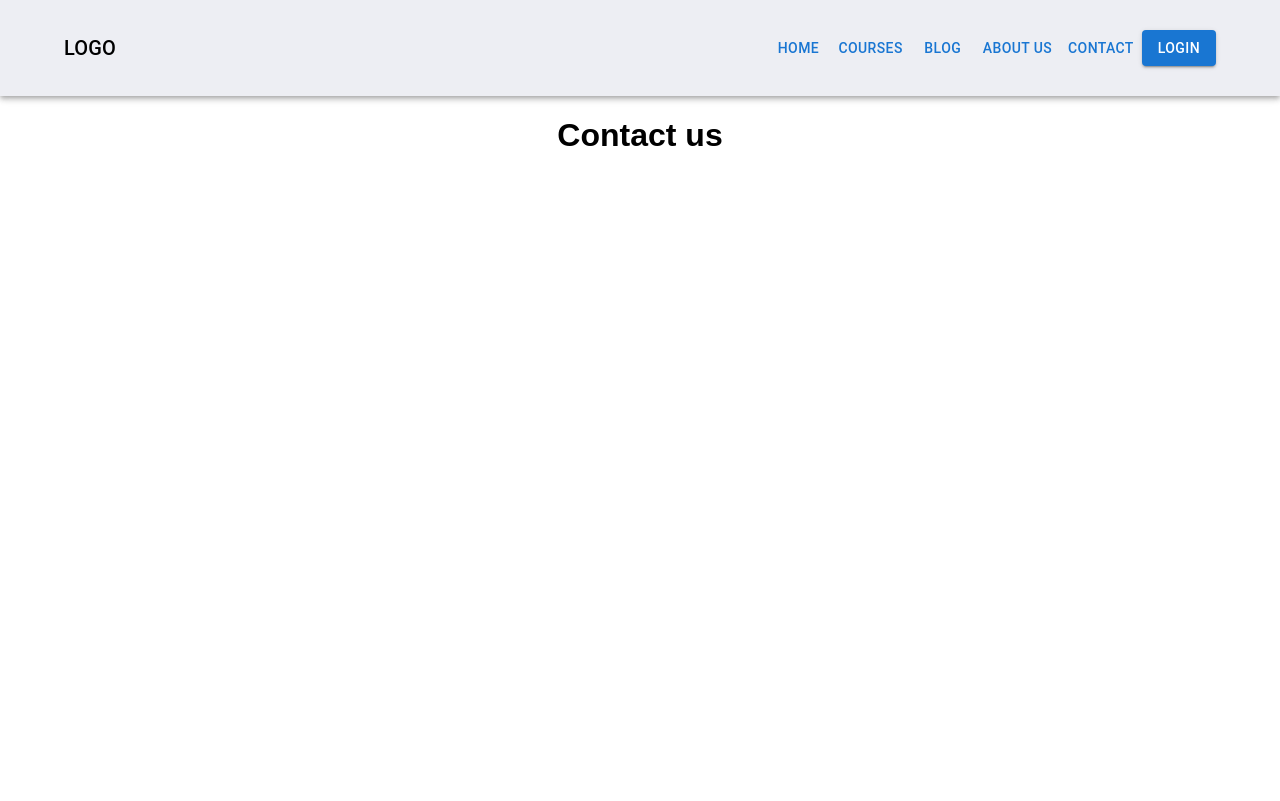
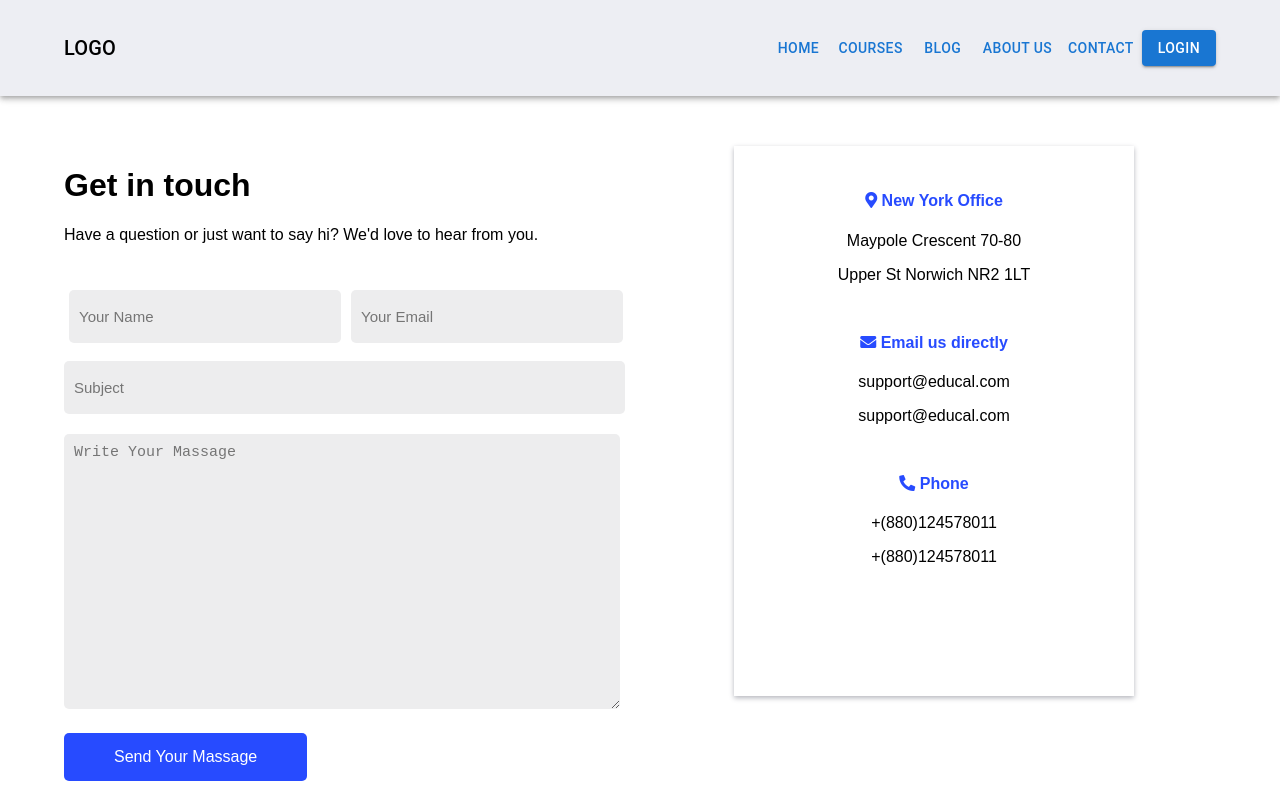
Before and after one commit to thekawsarhossain/team-project-educational, a React (Create React App) app: page /contact in a window 1280 px wide. Built offline with nearby package versions, Linux system fonts and the light colour scheme; the HTML template or start-up script is replaced by a standard one.

Commit message:
added contact sestion

```diff
--- a/src/components/Contact/Contact.css
+++ b/src/components/Contact/Contact.css
@@ -0,0 +1,75 @@
+
+.contact-section{
+  margin-top: 50px;
+
+}
+.contact-from{
+  text-align: left;
+}
+.contact-from .input-1{
+  margin: 30px 5px 0px 5px;
+
+}
+.contact-from .input-2{
+  width: 96%;
+  margin-bottom:20px ;
+}
+.contact-from input{
+  padding: 18px 10px;
+  width: 50%;
+  border: 0;
+  background-color: #ededee;
+  border-radius: 5px;
+  font-size: 15px;
+
+}
+
+.contact-from input:focus, textarea:focus{
+  outline: 2px solid #274BFF;
+}
+.flex{
+  display: flex;
+
+}
+
+.contact-from button{
+  margin: 20px 0px;
+  border: 0;
+  background-color: #274BFF;
+  padding: 15px 50px;
+  border-radius: 5px;
+  font-size: 16px;
+  color: white;
+}
+
+.contact-from button:hover{
+
+  color: black;
+
+}
+textarea{
+  width: 95%;
+  background-color: #ededee;
+  border: 0;
+  border-radius: 5px;
+  padding: 10px;
+  font-size: 15px;
+
+}
+
+.address-info{
+  width: 350px;
+  height: 500px;
+  margin: 0 auto;
+  box-shadow: 0px 2px 5px 0px #b5b6bd;
+  padding: 25px;
+
+}
+.address-info h4{
+  color: #274BFF;
+
+}
+.add{
+  margin-bottom: 50px;
+
+}
--- a/src/components/Contact/Contact.js
+++ b/src/components/Contact/Contact.js
@@ -1,9 +1,52 @@
 import React from "react";
 import "./Contact.css";
-
+import { Container, Grid} from "@mui/material";
+import { Link } from "react-router-dom";
 const Contact = () => {
   return <div>
-    <h1>Contact us</h1>
+     <Container className="contact-section">
+     <Grid container spacing={3}  >
+     <Grid item xs={12} md={6}>
+     <div className="contact-from">
+       <h1>Get in touch</h1>
+       <p>Have a question or just want to say hi? We'd love to hear from you.</p>
+       <div className="flex">
+       <input type="text" className="input-1" placeholder="Your Name"/>
+       <input type="email" name="" className="input-1" placeholder="Your Email"/>
+       </div>
+        <br />
+
+        <input type="text" name="" id="" className="input-2" placeholder="Subject"/>
+        <textarea name="" id="" cols="30" rows="15" placeholder="Write Your Massage"></textarea>
+       <Link to='/'>
+       <button>Send Your Massage</button>
+       </Link>
+      </div>
+    </Grid>
+     <Grid item xs={12} md={6}>
+     <div className="address-info">
+    <div className="add">
+    <h4><i class="fas fa-map-marker-alt"></i> New York Office</h4>
+     <p>Maypole Crescent 70-80 </p>
+      <p>Upper St Norwich NR2 1LT</p>
+    </div>
+    <div className="add">
+    <h4><i class="fas fa-envelope"></i> Email us directly</h4>
+     <p>support@educal.com</p>
+     <p> support@educal.com</p>
+    </div>
+    <div className="add">
+    <h4><i class="fas fa-phone-alt"></i> Phone</h4>
+    <p>+(880)124578011</p>
+     <p>+(880)124578011</p>
+    </div>
+
+   </div>
+    </Grid>
+    </Grid>
+
+
+    </Container>
   </div>;
 };
 
```
